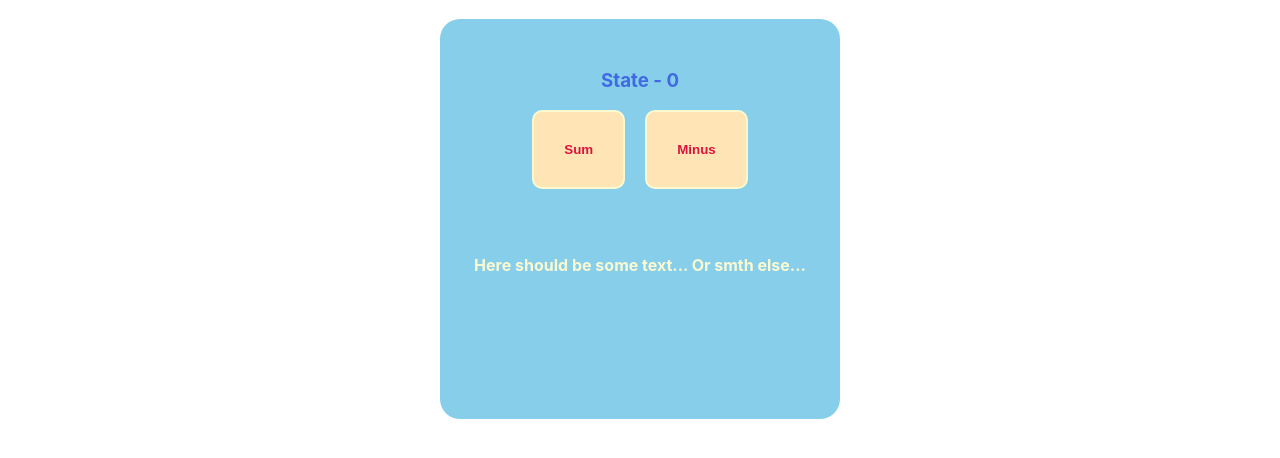
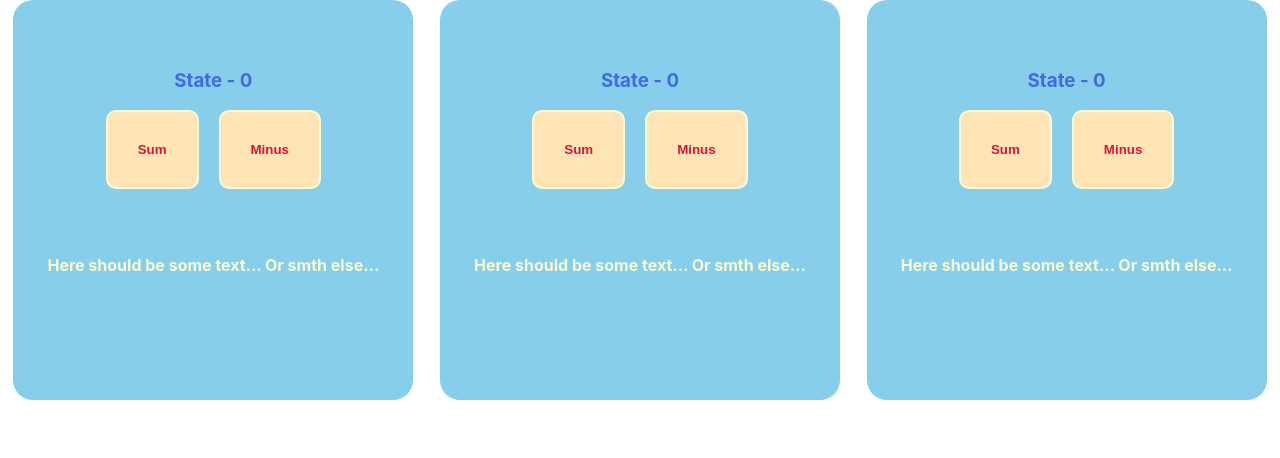
Before and after one commit to Vanya01/1ls, a React (Create React App) app: page / in a window 1280 px wide. Shown: the top 458 px of the page. Built offline with nearby package versions, Linux system fonts and the light colour scheme.

Commit message:
cw_ls7 - done

```diff
--- a/src/App.css
+++ b/src/App.css
@@ -1,3 +1,6 @@
+.app{
+    display: flex;
+}
 .main_wrap{
     background: skyblue;
     width: 400px;
--- a/src/App.js
+++ b/src/App.js
@@ -2,7 +2,7 @@ import './App.css';
 import {useReducer} from "react";
 
 
-const reducer = (state,action)=> {
+const reducer = (state ,action)=> {
 
       if (action.obj === '1' && action.act==='+'){
           return (
@@ -10,32 +10,60 @@ const reducer = (state,action)=> {
           )} else if (action.obj === '2' && action.act === '-'){
           return (
               {...state,a:state.a - 2}
-          )
-          }
+          )}  else if (action.obj === '3' && action.act === '+'){
+          return (
+              {...state,b:state.b + 30}
+          )}  else if (action.obj === '4' && action.act === '-'){
+          return (
+              {...state,b:state.b - 10}
+          )}  else if (action.obj === '5' && action.act === '+'){
+          return (
+              {...state,c:state.c + 20}
+          )}  else if (action.obj === '6' && action.act === '-'){
+          return (
+              {...state,c:state.c - 5}
+          )}
+
 }
 
 
 
 export default function App() {
-    let [state,dispatch] = useReducer(reducer,{a: 0}); // here value of state is a=0 and b=0
-     let {a}=state
+    let [state,dispatch] = useReducer(reducer,{a: 0,b:0,c:0}); // here value of state is a=0 and b=0
+     let {a,b,c}=state
 
     return (
-    <div className={'main_wrap'}>
+    <div className={'app'}>
+        <div className={'main_wrap'}>
+
         <h3>State - {a} </h3>
         <button  className={'btn1'} onClick={ () => { dispatch( {obj:'1', act:'+'} )}}>Sum</button>
         <button className={'btn2'}  onClick={ () => { dispatch( {obj:'2', act:'-'} )}}>Minus</button>
+            <p> Here should be some text... Or smth else... </p>
+        </div>
 
-        <p> Here should be some text... Or smth else... </p>
+        <div className={'main_wrap'}>
+            <h3>State - {b} </h3>
+            <button  className={'btn1'} onClick={ () => { dispatch( {obj:'3', act:'+'} )}}>Sum</button>
+            <button className={'btn2'}  onClick={ () => { dispatch( {obj:'4', act:'-'} )}}>Minus</button>
+            <p> Here should be some text... Or smth else... </p>
+
+        </div>
+
+        <div className={'main_wrap'}>
+               <h3>State - {c} </h3>
+            <button  className={'btn1'} onClick={ () => { dispatch( {obj:'5', act:'+'} )}}>Sum</button>
+            <button className={'btn2'}  onClick={ () => { dispatch( {obj:'6', act:'-'} )}}>Minus</button>
+               <p> Here should be some text... Or smth else... </p>
+        </div>
     </div>
   );
 }
 
 
-
-// є об'єкт, значення якого 0
-// Стоврити 2 кнопки.
-//     Перша збільшує   значення на 10
-// Друга зменшує на 2.
 //
-// Зміну стану та виведення реалізувати через reducer
+// стоврити об'єкт {a:0,b:0,c:0}
+// Стоврити 6 кнопок.
+//     по дві на кожен з параметрів об'єкту.
+// одна кнопка збільшує значення , інша зменшує
+// логіку реалізувати через reducer
```
